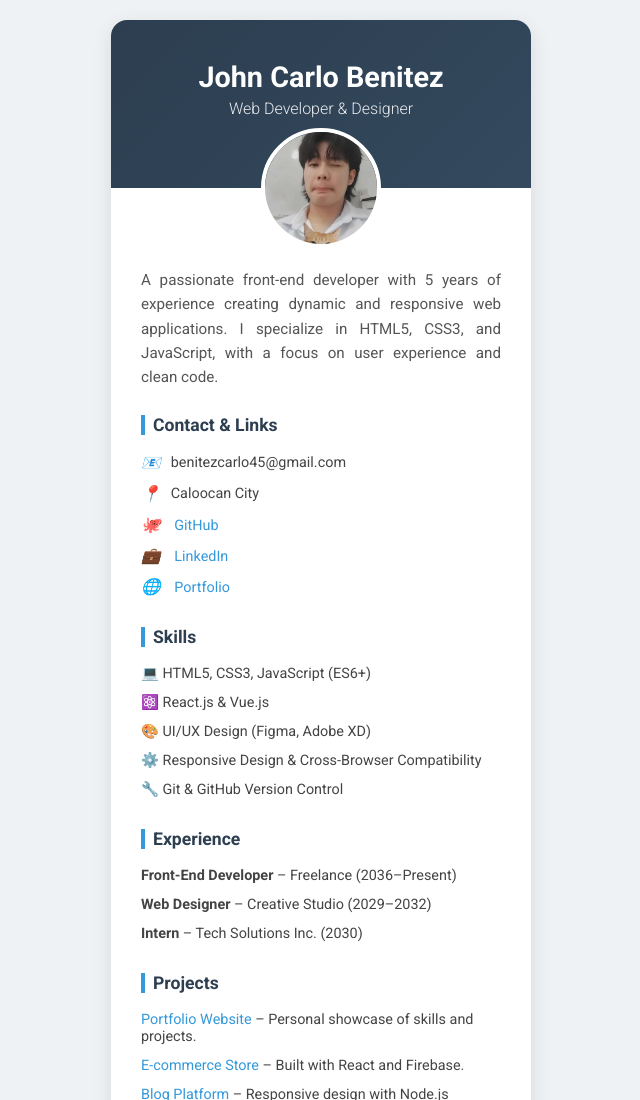
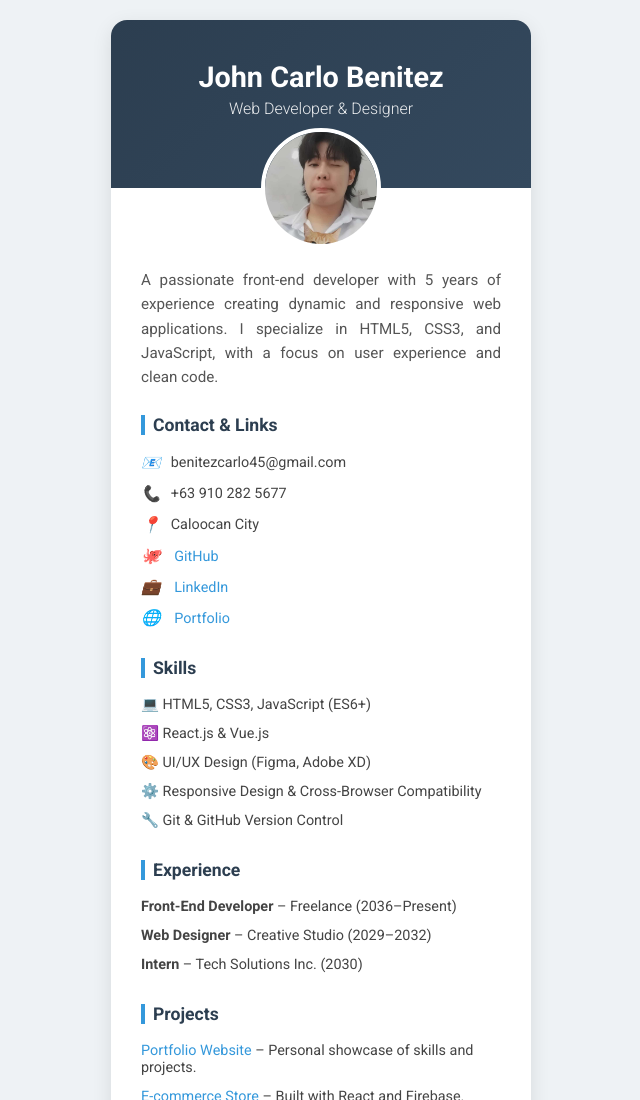
Before and after one commit to benitezcarlo45-ux/22011-WEB101-BENITEZ, a plain HTML site: page index.html in a window 1280 px wide. Shown: the top 1100 px of the page, without its empty margins (319-959 px from the left). Drawn offline with Linux system fonts and the light colour scheme.

Commit message:
Update index.html

```diff
--- a/index.html
+++ b/index.html
@@ -28,6 +28,7 @@
                 <h3>Contact & Links</h3>
                 <ul>
                     <li><i class="icon email">📧</i> benitezcarlo45@gmail.com</li>
+                     <li><i class="icon phone">📞</i> +63 910 282 5677</li>
                     <li><i class="icon location">📍</i> Caloocan City</li>
                     <li><a href="https://github.com/benitezcarlo45-ux" target="_blank"><i class="icon github">🐙</i> GitHub</a></li>
                     <li><a href="https://www.linkedin.com/in/johncarlo-benitez" target="_blank"><i class="icon linkedin">💼</i> LinkedIn</a></li>
```
